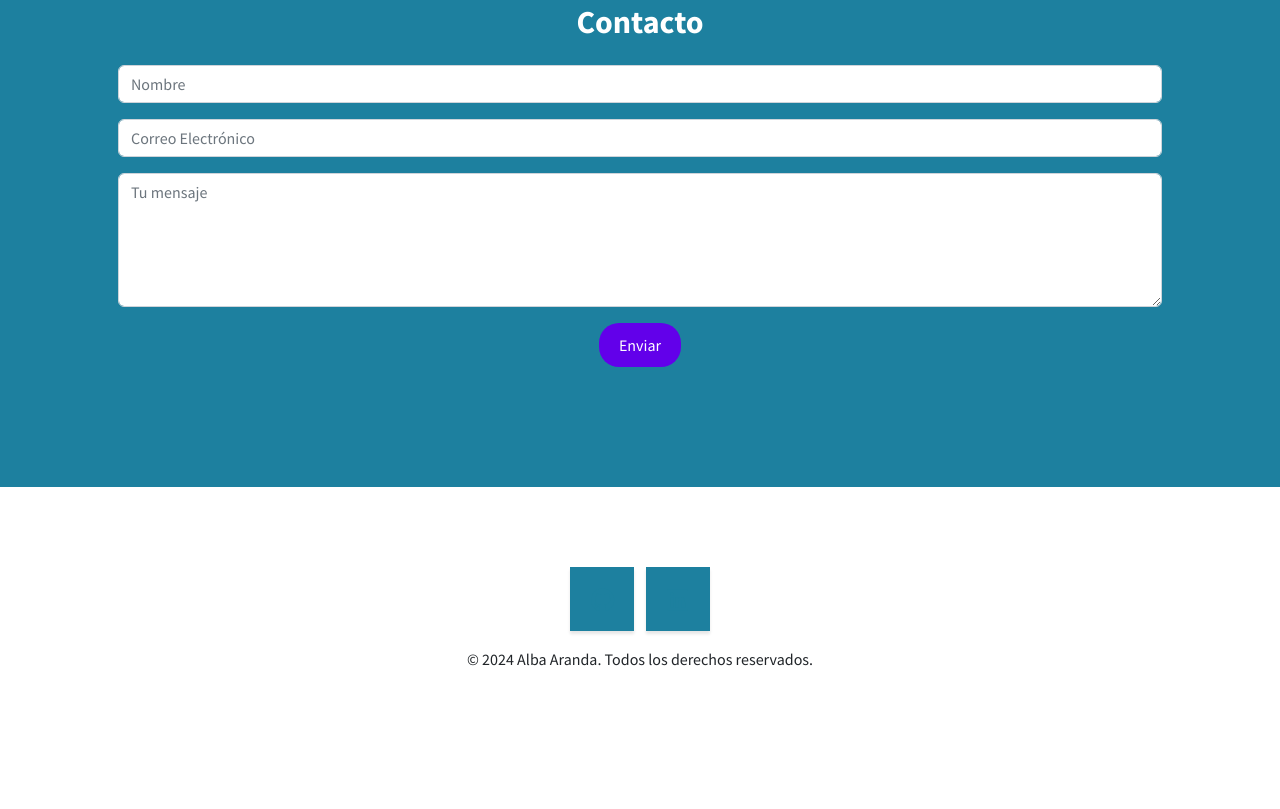
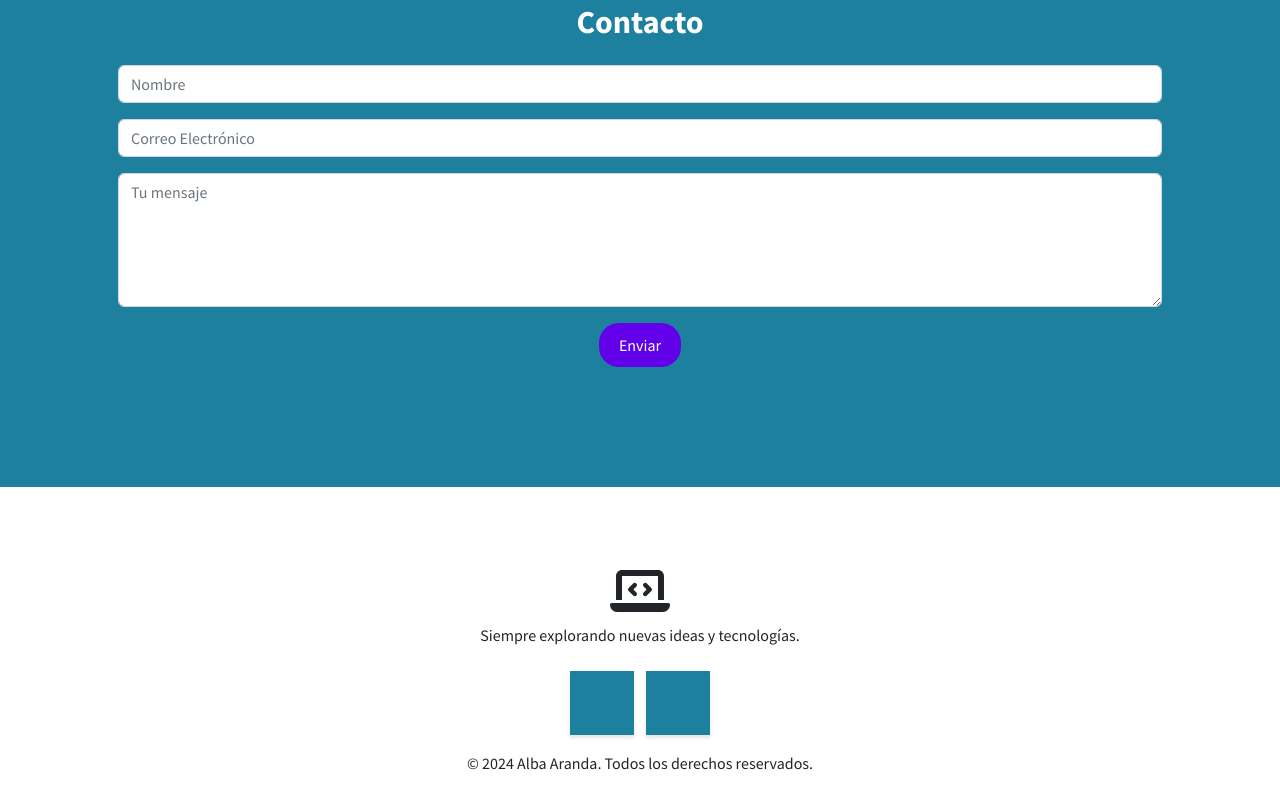
Before and after one commit to albaarandav/Portfolio, a website: page dist/index.html in a window 1280 px wide. Shown: the part 2790-3599 px from the top of the page. Before the commit the page ends 3557 px from the top, so only its background shows below. Drawn offline with nearby package versions, Linux system fonts and the light colour scheme.

Commit message:
Update index.html

```diff
--- a/dist/index.html
+++ b/dist/index.html
@@ -144,20 +144,34 @@
    <!-- Footer -->
 <footer class="footer text-center">
     <div class="container">
+        <!-- Icono de computadora y frase -->
+        <div class="mb-4">
+            <i class="fas fa-laptop-code fa-3x"></i> <!-- Icono de computadora -->
+            <p class="mt-2">Siempre explorando nuevas ideas y tecnologías.</p> <!-- Frase modificada -->
+        </div>
+
+        <!-- Redes sociales -->
         <ul class="list-inline mb-3">
             <li class="list-inline-item">
-                    <a href="https://github.com/albaarandav" class="social-link" target="_blank"><i class="fab fa-github"></i></a>
+                <a href="https://github.com/albaarandav" class="social-link" target="_blank">
+                    <i class="fab fa-github fa-2x"></i> <!-- Icono de GitHub -->
+                </a>
             </li>
             <li class="list-inline-item">
-                    <a href="https://www.linkedin.com/in/alba-jazmín-aranda-villagra-75b9501a5" class="social-link" target="_blank"><i class="fab fa-linkedin"></i></a>
+                <a href="https://www.linkedin.com/in/alba-jazmín-aranda-villagra-75b9501a5" class="social-link" target="_blank">
+                    <i class="fab fa-linkedin fa-2x"></i> <!-- Icono de LinkedIn -->
+                </a>
             </li>
         </ul>
+
+        <!-- Texto de derechos reservados -->
         <p>© 2024 Alba Aranda. Todos los derechos reservados.</p>
     </div>
 </footer>
 
 <!-- Bootstrap core JS -->
 <script src="https://cdn.jsdelivr.net/npm/bootstrap@5.2.3/dist/js/bootstrap.bundle.min.js"></script>
+
 <!-- Custom JS for menu toggle -->
 <script>
     document.querySelector('.menu-toggle').addEventListener('click', function() {
```
Lines whose indentation alone changed are shown as unchanged.
